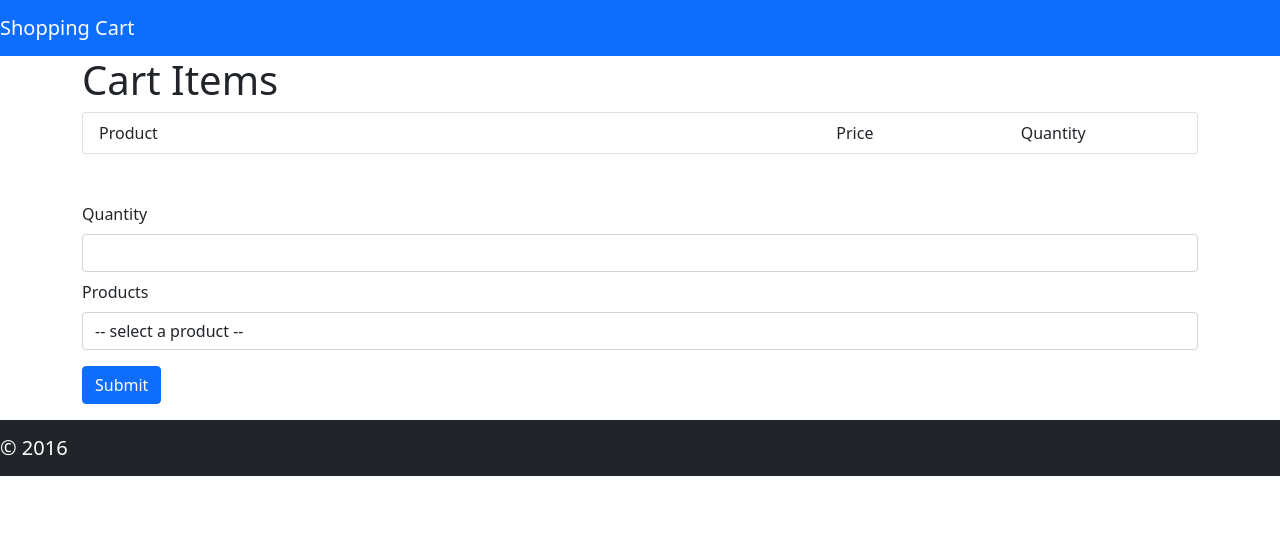
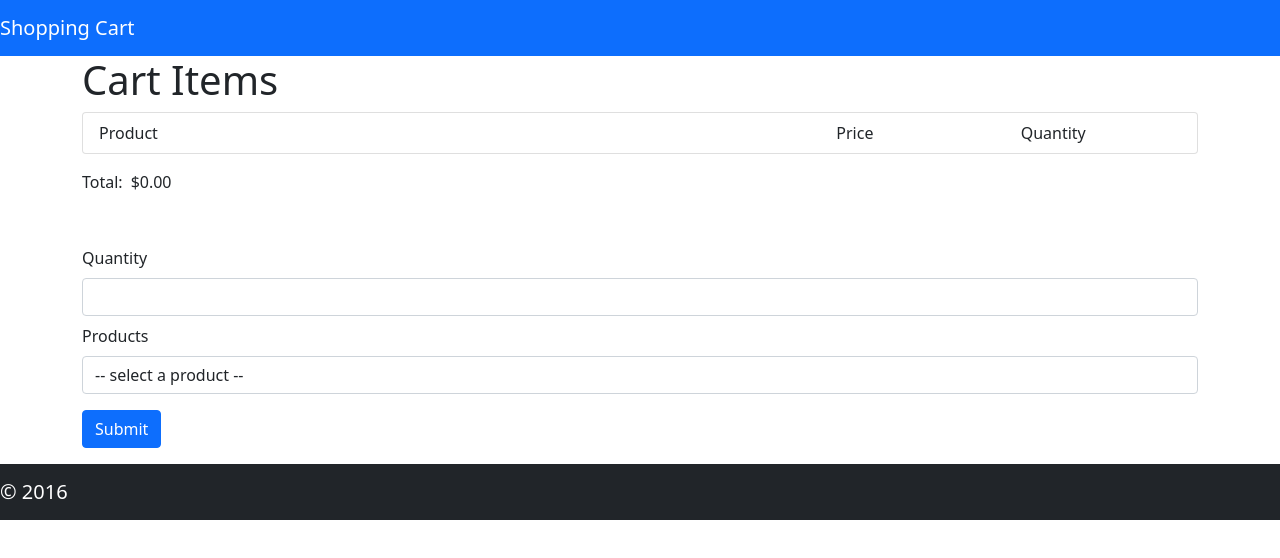
Before and after one commit to kaano29/shopping-cart, a React (Create React App) app: page / in a window 1280 px wide. Shown: the top 558 px of the page. Built offline with nearby package versions, Linux system fonts and the light colour scheme.

Commit message:
calculate total

```diff
--- a/src/App.js
+++ b/src/App.js
@@ -5,6 +5,8 @@ import CartItems from './components/CartItems';
 import CartFooter from './components/CartFooter'
 import { Component } from 'react';
 import AddItem from './components/AddItem';
+import Total from './components/Total';
+import { isContentEditable } from '@testing-library/user-event/dist/utils';
 
 class App extends Component {
 
@@ -30,11 +32,21 @@ class App extends Component {
     this.setState({ cartItems: [...this.state.cartItems, newItem] })
   }
 
+  calculateTotal = () => {
+    if (this.state.cartItems == 0)
+      return 0
+
+    return this.state.cartItems
+      .map(item => item.product.priceInCents * item.quantity)
+      .reduce((prev, curr) => prev + curr)
+  }
+
   render() {
     return (
       <div>
         <CartHeader />
         <CartItems itemList={this.state.cartItems} />
+        <Total total={this.calculateTotal()} />
         <AddItem products={this.state.products} onSubmit={this.onAddItem} />
         <CartFooter copyright="2016" />
       </div >
--- /dev/null
+++ b/src/components/Total.js
@@ -0,0 +1,14 @@
+
+const Total = ({ total }) => {
+
+    total = new Intl.NumberFormat('en-US', { style: 'currency', currency: 'USD' }).format(total / 100)
+
+    return (
+        <div className="container">
+            <label className="mt-3 mb-1 me-2 ">Total:</label>
+            <label className="mt-3 mb-1">{total}</label>
+        </div>
+    )
+}
+
+export default Total
```
Also changed, not shown: 1 other file (tests, documents, lock files or other folders).
